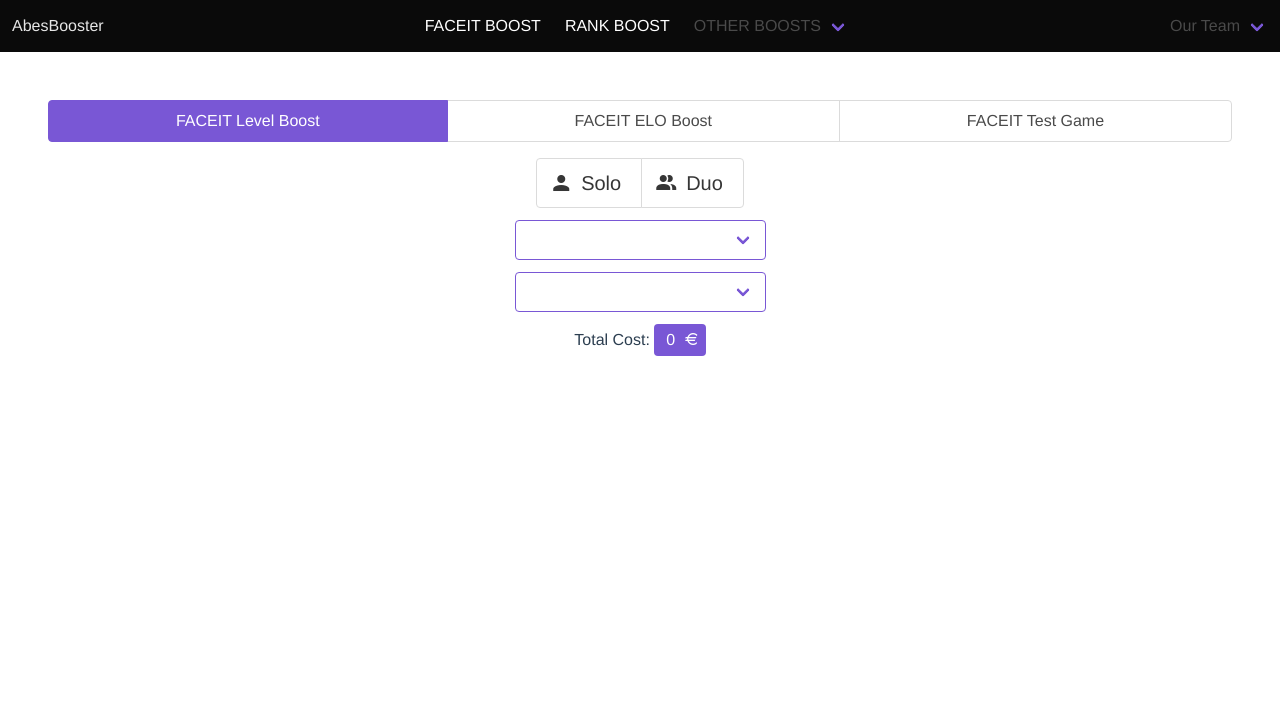
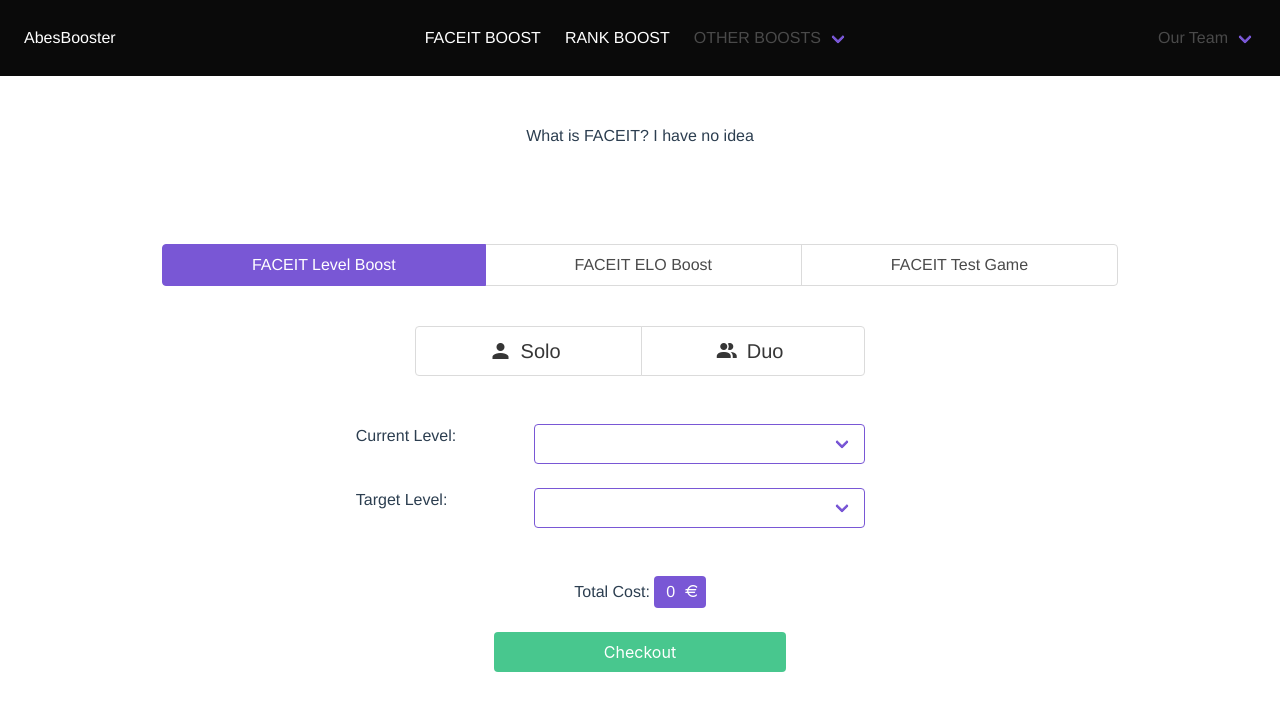
Before and after one commit to gtpolak/Abes, a Vue app: page /faceit in a window 1280 px wide. Shown: the top 710 px of the page. Built offline with nearby package versions, Linux system fonts and the light colour scheme.

Commit message:
Checkout form

```diff
--- /dev/null
+++ b/src/components/CheckoutForm.vue
@@ -0,0 +1,45 @@
+<template>
+  <div class="card has-text-left">
+    <div class="card-header">
+      <div class="card-header-title">Checkout</div>
+    </div>
+    <div class="card-content">
+      <b-field label="Contact method">
+        <b-select expanded placeholder="How do we contact you?">
+            <option v-for="method in contactMethods" :key="method" :value="method">
+                {{ method }}
+            </option>
+        </b-select>
+      </b-field>
+      <b-field label="Email">
+        <b-input placeholder="Type your email address"></b-input>
+      </b-field>
+      <b-field label="Steam link">
+        <b-input placeholder="Paste here your steam account link"></b-input>
+      </b-field>
+      <b-field label="Skype, Discord or Steam username">
+        <b-input placeholder="Type your username"></b-input>
+      </b-field>
+      <b-field>
+        <b-checkbox>I accept Rules and Terms of Service</b-checkbox>
+      </b-field>
+      <div class="has-text-right">
+          <b-button type="is-success">Send</b-button>
+      </div>
+    </div>
+  </div>
+</template>
+
+<script>
+export default {
+    data() {
+        return {
+            contactMethods: [
+                "Skype",
+                "Discord",
+                "Email"
+            ]
+        }
+    }
+}
+</script>
--- a/src/components/FACEITLevelForm.vue
+++ b/src/components/FACEITLevelForm.vue
@@ -1,18 +1,53 @@
 <template>
-    <div class="container">
+  <div class="container mt-5">
+    <div class="columns">
+      <div class="column is-6 is-offset-3">
         <b-field position="is-centered">
-            <b-radio-button v-model="soloDuoType" native-value="solo" size="is-medium" @input="calculateCost">
+          <b-radio-button
+            v-model="soloDuoType"
+            native-value="solo"
+            size="is-medium"
+            @input="onTypeSelectChange"
+            expanded
+          >
             <b-icon icon="account"></b-icon>
             Solo
           </b-radio-button>
-            <b-radio-button v-model="soloDuoType" native-value="duo" size="is-medium" @input="calculateCost">
+          <b-radio-button
+            v-model="soloDuoType"
+            native-value="duo"
+            size="is-medium"
+            @input="onTypeSelectChange"
+            expanded
+          >
             <b-icon icon="account-multiple"></b-icon>
             Duo
           </b-radio-button>
         </b-field>
+      </div>
+      <div class="column is-3">
+        <b-message
+          v-model="typeNotSelectedError"
+          type="is-danger"
+          class="has-text-left"
+        >
+          Type not selected.
+        </b-message>
+      </div>
+    </div>
 
-        <b-field :type="targetLowerThanStartError ? 'is-danger' : 'is-primary'">
-            <b-select @input="onStartLevelChange">
+    <!-- Level selection form  -->
+    <div class="columns mt-3 py-3">
+      <div class="column is-9">
+        <div class="columns is-multiline">
+          <div class="column is-3 is-offset-3 has-text-left">
+            Current Level:
+          </div>
+          <div class="column is-6">
+            <b-field
+              :type="targetLowerThanStartError ? 'is-danger' : 'is-primary'"
+            >
+              <b-select @input="onStartLevelChange" expanded>
                 <option
                   v-for="(level, index) in levels"
                   :key="`index-${index}`"
@@ -22,8 +57,13 @@
                 </option>
               </b-select>
             </b-field>
-        <b-field :type="targetLowerThanStartError ? 'is-danger' : 'is-primary'">
-            <b-select @input="onTargetLevelChange">
+          </div>
+          <div class="column is-3 is-offset-3 has-text-left">Target Level:</div>
+          <div class="column is-6">
+            <b-field
+              :type="targetLowerThanStartError ? 'is-danger' : 'is-primary'"
+            >
+              <b-select @input="onTargetLevelChange" expanded>
                 <option
                   v-for="(level, index) in levels"
                   :key="`index-${index}-1`"
@@ -33,24 +73,53 @@
                 </option>
               </b-select>
             </b-field>
-
-        <div>
+          </div>
+        </div>
+      </div>
+      <div class="column is-3">
+        <b-message
+          v-model="targetLowerThanStartError"
+          type="is-danger"
+          class="has-text-left"
+        >
+          Target level has to be higher than current level.
+        </b-message>
+      </div>
+    </div>
+    <div class="columns mt-3 is-multiline">
+      <div class="column is-12">
         Total Cost:
         <b-tag size="is-medium" type="is-primary">
           {{ totalCost }}
           <b-icon icon="currency-eur" size="is-small" class="ml-1"></b-icon>
         </b-tag>
       </div>
+      <div class="column is-4 is-offset-4">
+        <b-button type="is-success" expanded @click="isCheckoutModalVisible = true">Checkout</b-button>
+      </div>
+    </div>
+
+    <b-modal v-model="isCheckoutModalVisible" :width="640">
+        <checkout-form></checkout-form>
+    </b-modal>
   </div>
 </template>
 
 <script>
+import CheckoutForm from "@/components/CheckoutForm"
+
 export default {
+  components: {
+      "checkout-form": CheckoutForm
+  },
+
   data() {
     return {
+      isCheckoutModalVisible: false,
+      typeNotSelectedError: false,
       targetLowerThanStartError: false,
       totalCost: 0,
-            soloDuoType: '',
+      soloDuoType: "",
       startLevel: "",
       targetLevel: "",
       // Price to next level (1 -> 2, 3 -> 4 etc)
@@ -59,130 +128,148 @@
           name: "Level 1",
           price: {
             solo: 12,
-                        duo: 18
-                    }
+            duo: 18,
+          },
         },
         {
           name: "Level 2",
           price: {
             solo: 15,
-                        duo: 19
-                    }
+            duo: 19,
+          },
         },
         {
           name: "Level 3",
           price: {
             solo: 16,
-                        duo: 20
-                    }
+            duo: 20,
+          },
         },
         {
           name: "Level 4",
           price: {
             solo: 20,
-                        duo: 25
-                    }
+            duo: 25,
+          },
         },
         {
           name: "Level 5",
           price: {
             solo: 25,
-                        duo: 30
-                    }
+            duo: 30,
+          },
         },
         {
           name: "Level 6",
           price: {
             solo: 28,
-                        duo: 32
-                    }
+            duo: 32,
+          },
         },
         {
           name: "Level 7",
           price: {
             solo: 35,
-                        duo: 40
-                    }
+            duo: 40,
+          },
         },
         {
           name: "Level 8",
           price: {
             solo: 45,
-                        duo: 50
-                    }
+            duo: 50,
+          },
         },
         {
           name: "Level 9",
           price: {
             solo: 55,
-                        duo: 65
-                    }
+            duo: 65,
+          },
         },
         {
           name: "Level 10 (Elo 2001)",
           price: {
             solo: 120,
-                        duo: 140
-                    }
+            duo: 140,
+          },
         },
         {
           name: "Level 10 (Elo 2001 - 2200)",
           price: {
             solo: 140,
-                        duo: 165
-                    }
+            duo: 165,
+          },
         },
         {
           name: "Level 10 (Elo 2201 - 2400)",
           price: {
             solo: 250,
-                        duo: 300
-                    }
+            duo: 300,
+          },
         },
         {
           name: "Level 10 (Elo 2401 - 2700)",
           price: {
             solo: 350,
-                        duo: 300
-                    }
+            duo: 300,
+          },
         },
         {
           name: "Level 10 (Elo 2701 - 3000)",
           price: {
             solo: 12,
-                        duo: 18
-                    }
-                }
-            ]
+            duo: 18,
+          },
+        },
+      ],
+    };
+  },
+
+  methods: {
+    onTypeSelectChange() {
+      this.typeNotSelectedError = false;
+      this.calculateCost();
+    },
+
+    onStartLevelChange(value) {
+      this.startLevel = value;
+      this.targetLowerThanStartError = this.startLevel >= this.targetLevel;
+
+      if (this.startLevel && this.targetLevel) {
+        this.calculateCost();
       }
     },
 
-    methods: {
-        onStartLevelChange(value) {
-            this.startLevel = value
-            this.targetLowerThanStartError = this.startLevel >= this.targetLevel
-        },
+    onTargetLevelChange(value) {
+      this.targetLevel = value;
+      this.targetLowerThanStartError = this.startLevel >= this.targetLevel;
 
-        onTargetLevelChange(value) {
-            this.targetLevel = value
-            this.targetLowerThanStartError = this.startLevel >= this.targetLevel
+      if (this.startLevel && this.targetLevel) {
         this.calculateCost();
+      }
     },
 
     calculateCost() {
-            if (this.startLevel >= this.targetLevel) {
-                this.totalCost = 0
-                return
+      if (this.soloDuoType !== "solo" && this.soloDuoType !== "duo") {
+        this.typeNotSelectedError = true;
+        this.totalCost = 0;
+        return;
       }
 
-            let price = 0
+      if (this.startLevel >= this.targetLevel) {
+        this.totalCost = 0;
+        return;
+      }
+
+      let price = 0;
 
       for (let index = this.startLevel; index < this.targetLevel; index++) {
-                price += this.levels[index].price[this.soloDuoType]
+        price += this.levels[index].price[this.soloDuoType];
       }
 
-            this.totalCost = price
-        }
-    }
-}
+      this.totalCost = price;
+    },
+  },
+};
 </script>
--- a/src/components/MainNavbar.vue
+++ b/src/components/MainNavbar.vue
@@ -1,5 +1,5 @@
 <template>
-  <b-navbar centered class="has-background-black">
+  <b-navbar centered class="has-background-black p-3">
     <template #brand>
       <b-navbar-item
         class="has-text-white"
--- a/src/views/FACEIT.vue
+++ b/src/views/FACEIT.vue
@@ -4,6 +4,12 @@
       <main-navbar></main-navbar>
     </section>
     <section class="section">
+        What is FACEIT? I have no idea
+    </section>
+    <section class="section">
+      <div class="container">
+        <div class="columns">
+          <div class="column is-offset-1 is-10">
             <b-tabs type="is-toggle" position="is-centered" expanded>
               <b-tab-item label="FACEIT Level Boost">
                 <faceit-level-form></faceit-level-form>
@@ -11,19 +17,21 @@
               <b-tab-item label="FACEIT ELO Boost"></b-tab-item>
               <b-tab-item label="FACEIT Test Game"></b-tab-item>
             </b-tabs>
+          </div>
+        </div>
+      </div>
     </section>
   </div>
-
 </template>
 
 <script>
-import MainNavbar from '@/components/MainNavbar'
-import FACEITLevelForm from "@/components/FACEITLevelForm"
+import MainNavbar from "@/components/MainNavbar";
+import FACEITLevelForm from "@/components/FACEITLevelForm";
 
 export default {
   components: {
     MainNavbar,
-        "faceit-level-form": FACEITLevelForm
-    }
-}
+    "faceit-level-form": FACEITLevelForm,
+  },
+};
 </script>
```
Lines whose indentation alone changed are shown as unchanged.
